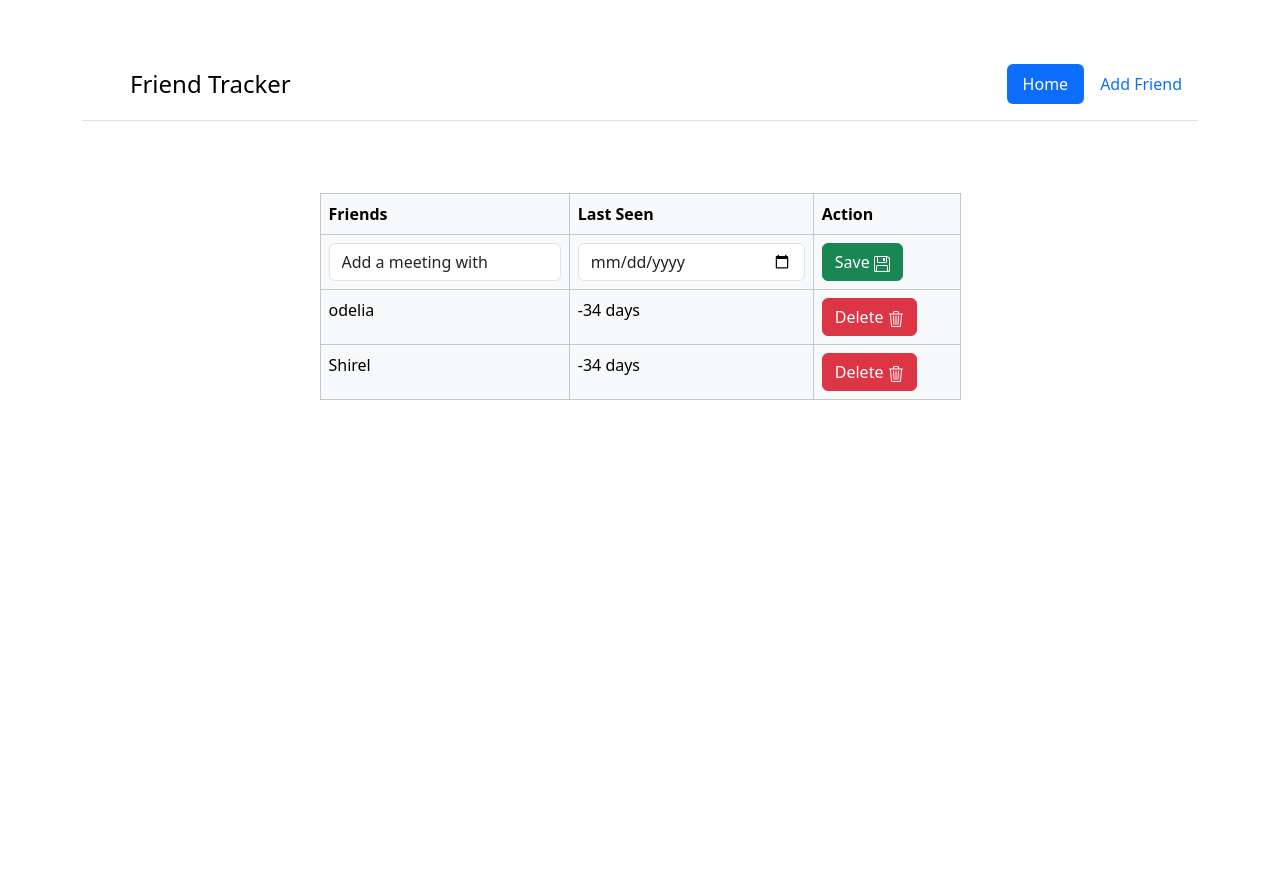
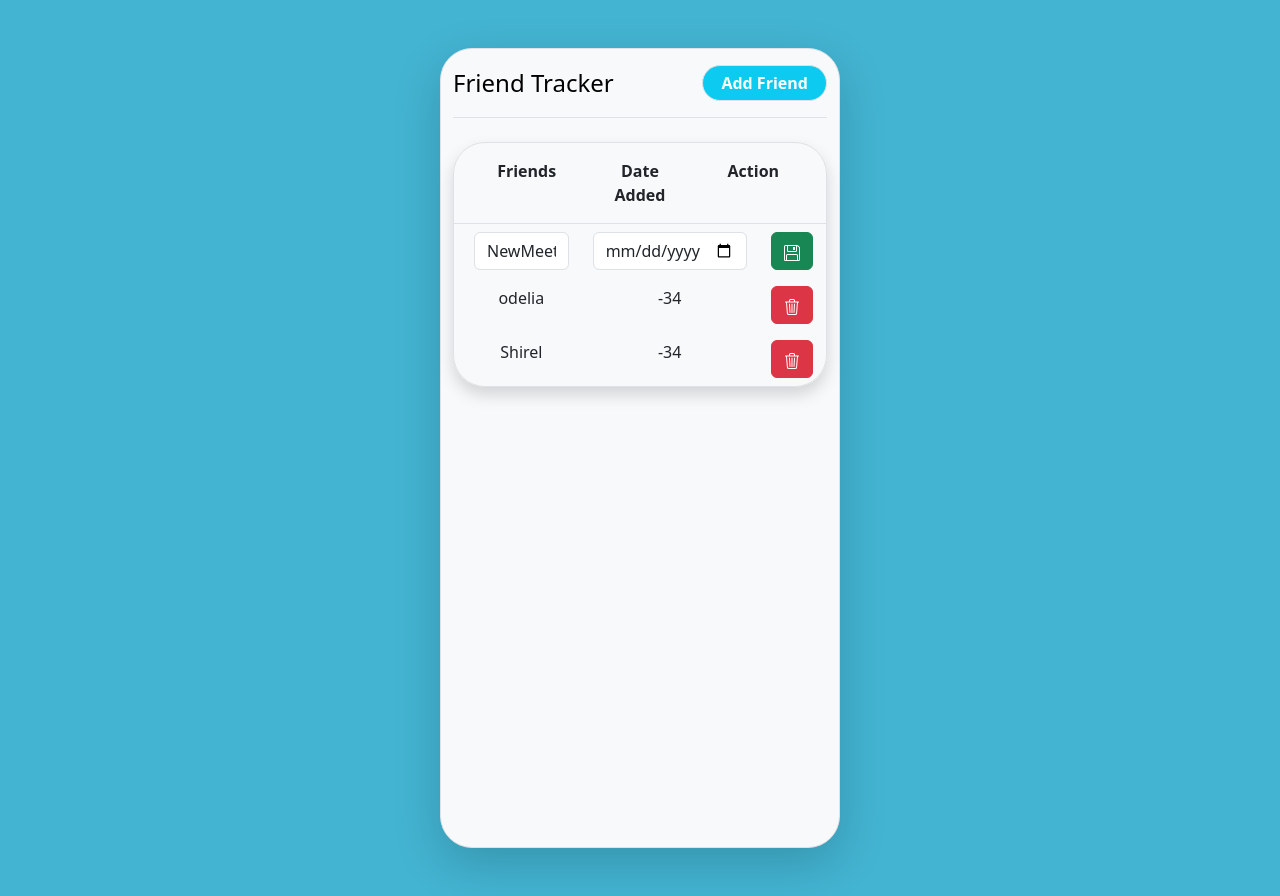
Before and after one commit to AsafDov/See_You_Soon, a Django app: page /Asaf/ in a window 1280 px wide. Before the commit the page ends 400 px from the top, so only its background shows below. Run offline with Django 5.2, Linux system fonts and the light colour scheme; data comes from the database, SQL or seed files in the repository; both versions use the stored data as it was after the commit.

Commit message:
Made everything pretty and working. still need to complete loging page and statistics

```diff
--- a/djangoApp/home/forms.py
+++ b/djangoApp/home/forms.py
@@ -31,13 +31,12 @@ class MeetingForm(forms.ModelForm):
 
 	friend = forms.ModelChoiceField(
 		queryset=Friend.objects.none(),  # Default to an empty queryset
-		empty_label="Add a meeting with",
+		empty_label="NewMeet",
 		widget=forms.Select(attrs={'class': 'form-control'}))  # Optional styling)
 
 
 	date = forms.DateField(label="Create new", widget=forms.DateInput(attrs={
 		"type" : "date",
-		'placeholder': 'When did you meet?',  # Grayed-out text
 		'class': 'form-control'
 	}))
 	def __init__(self, *args, **kwargs):
@@ -52,6 +51,7 @@ class MeetingForm(forms.ModelForm):
 	class Meta:
 		model = Meeting
 		fields = ["friend","date"]
+
 
 class FriendForm(forms.ModelForm):
 	name = forms.CharField(label="Create new friend", max_length=100, widget=forms.TextInput(attrs={
--- a/djangoApp/home/static/css/style.css
+++ b/djangoApp/home/static/css/style.css
@@ -1,4 +1,13 @@
+
+body{
+    background-color: #43b4d2;
+}
 td.username-cell {
     cursor: pointer;
 
 }
+
+div.appLayout{
+    width: 400px;
+    height: 800px;
+}
--- a/djangoApp/home/templates/base.html
+++ b/djangoApp/home/templates/base.html
@@ -5,91 +5,33 @@
         <meta charset="UTF-8">
         <meta name="viewport" content="width=device-width, initial-scale=1.0">
         <title>Friend Tracker</title>
-        <script src="{%static "/js/script.js"%}" defer></script>
         <link href="https://cdn.jsdelivr.net/npm/bootstrap@5.3.3/dist/css/bootstrap.min.css" rel="stylesheet" integrity="sha384-QWTKZyjpPEjISv5WaRU9OFeRpok6YctnYmDr5pNlyT2bRjXh0JMhjY6hW+ALEwIH" crossorigin="anonymous">
         <link rel="stylesheet" type='text/css' href="{% static 'css/style.css' %}">
+        <script src="{%static "/js/script.js"%}" defer></script>
     </head>
-    <body>
-
-        <div class="container my-5">
-          <header class="d-flex flex-wrap justify-content-center py-3 mb-4 border-bottom">
-              <a href="/" class="d-flex align-items-center mb-3 mb-md-0 me-md-auto link-body-emphasis text-decoration-none">
-                <svg class="bi me-2" width="40" height="32"><use xlink:href="#bootstrap"></use></svg>
+    <body  >
+      <div class="container-fluid my-5 border appLayout rounded-5 shadow-lg bg-light" >
+        <header class="d-flex flex-wrap justify-content-left py-3 border-bottom">
+          <div class="col-8">
+            <a href="/" class="d-flex align-items-center mb-md-0 me-md-auto link-body-emphasis text-decoration-none">
               <span class="fs-4">Friend Tracker</span>
             </a>
-
-              <ul class="nav nav-pills">
+          </div>
+          <div class="col-4 border rounded-5 bg-info d-flex align-items-center justify-content-center   fw-bold">
               {%  if title == "Home" %}
-                  <li class="nav-item"><a href="#" class="nav-link">Add User</a></li>
+                <a href="#" class="text-white text-decoration-none">Add User</a>
+              {% elif title == "addFriend" %}
+                <a href="{% url "userHome" username=user.username %}" class="text-white text-decoration-none">Back</a>
               {% else %}
-                  <li class="nav-item"><a href="{% url "userHome" username=user.username %}" class="nav-link active" aria-current="page">Home</a></li>
-                  <li class="nav-item"><a href="{% url "addFriend" username=user.username %}" class="nav-link">Add Friend</a></li>
+                <a href="{% url "addFriend" username=user.username %}" class="text-white text-decoration-none">Add Friend</a>
               {% endif %}
               {% comment %} <li class="nav-item"><a href="#" class="nav-link">Pricing</a></li>
               <li class="nav-item"><a href="#" class="nav-link">FAQs</a></li>
               <li class="nav-item"><a href="#" class="nav-link">About</a></li> {% endcomment %}
-              </ul>
+          </div>
         </header>
-            <div class="row justify-content-center">
-                {% comment %} <div class="col-3">
-                    <div class="d-flex flex-column flex-shrink-0 p-3 text-bg-dark" style="width: 280px;">
-                        <a href="/" class="d-flex align-items-center mb-3 mb-md-0 me-md-auto text-white text-decoration-none">
-                          <svg class="bi pe-none me-2" width="40" height="32"><use xlink:href="#bootstrap"></use></svg>
-                          {%  if user %}
-                            <span class="fs-4">{{user}}</span>
-                          {% elif users %}
-                            <span class="fs-4">Welcome!</span>
-                          {% endif %}
-                        </a>
-                        <hr>
-                        <ul class="nav nav-pills flex-column mb-auto">
-                          <li class="nav-item">
-                            <a href="{%url 'userHome' username=user.username%}" class="nav-link active" aria-current="page">
-                              <svg class="bi pe-none me-2" width="16" height="16"><use xlink:href="#home"></use></svg>
-                              Home
-                            </a>
-                          </li>
-                          <li>
-                              <svg class="bi pe-none me-2" width="16" height="16"><use xlink:href="#speedometer2"></use></svg>
-                              Friends
-                            </a>
-                          </li>
-                          <li>
-                            <a href="#" class="nav-link text-white">
-                              <svg class="bi pe-none me-2" width="16" height="16"><use xlink:href="#table"></use></svg>
-                              Orders
-                            </a>
-                          </li>
-                          <li>
-                            <a href="#" class="nav-link text-white">
-                              <svg class="bi pe-none me-2" width="16" height="16"><use xlink:href="#grid"></use></svg>
-                              Products
-                            </a>
-                          </li>
-                          <li>
-                            <a href="#" class="nav-link text-white">
-                              <svg class="bi pe-none me-2" width="16" height="16"><use xlink:href="#people-circle"></use></svg>
-                              Customers
-                            </a>
-                          </li>
-                        </ul>
-                        <hr>
-                        <div class="dropdown">
-                          <a href="#" class="d-flex align-items-center text-white text-decoration-none dropdown-toggle" data-bs-toggle="dropdown" aria-expanded="false">
-                            <img src="https://github.com/mdo.png" alt="" width="32" height="32" class="rounded-circle me-2">
-                            <strong>mdo</strong>
-                          </a>
-                          <ul class="dropdown-menu dropdown-menu-dark text-small shadow">
-                            <li><a class="dropdown-item" href="#">New project...</a></li>
-                            <li><a class="dropdown-item" href="#">Settings</a></li>
-                            <li><a class="dropdown-item" href="#">Profile</a></li>
-                            <li><hr class="dropdown-divider"></li>
-                            <li><a class="dropdown-item" href="#">Sign out</a></li>
-                          </ul>
-                        </div>
-                      </div>
-                </div> {% endcomment %}
-                <div class="col-7 my-5 justify-content-center">
+        <div class="row ">
+          <div class="col my-4 justify-content-center" align="center">
               {%block content%}
               {%endblock%}
           </div>
--- a/djangoApp/home/templates/userPage.html
+++ b/djangoApp/home/templates/userPage.html
@@ -1,44 +1,39 @@
 {% extends "base.html" %}
 {%block content%}
-
 <form method="post" action="{% url "userHome" username=user.username %}">
     {% csrf_token %}
-<table class="table table-bordered table-light">
-    <tr>
-        <th>Friends</th><th>Last Seen</th><th>Action</th>
-    </tr>
-    <tr>
-        <td>
-            {{form.friend}}
-        </td>
-        <td>
-            {{form.date}}
-        </td>
-        <td>
-            <button name="saveMeeting" class="btn btn-success">Save <svg xmlns="http://www.w3.org/2000/svg" width="16" height="16" fill="currentColor" class="bi bi-floppy" viewBox="0 0 16 16">
+
+<div class="container border rounded-5 shadow">
+    <div class="row fw-bold p-3">
+        <div class="col">Friends</div>
+        <div class="col">Date Added</div>
+        <div class="col">Action</div>
+    </div>
+    <div class="row border-top"></div>
+    <div class="row p-2">
+        <div class="col-4 ">{{form.friend}}</div>
+        <div class="col-6 ">{{form.date}}</div>
+        <div class="col-2 ">
+            <button name="saveMeeting" class="btn btn-success"><svg xmlns="http://www.w3.org/2000/svg" width="16" height="16" fill="currentColor" class="bi bi-floppy" viewBox="0 0 16 16">
                 <path d="M11 2H9v3h2z"/>
                 <path d="M1.5 0h11.586a1.5 1.5 0 0 1 1.06.44l1.415 1.414A1.5 1.5 0 0 1 16 2.914V14.5a1.5 1.5 0 0 1-1.5 1.5h-13A1.5 1.5 0 0 1 0 14.5v-13A1.5 1.5 0 0 1 1.5 0M1 1.5v13a.5.5 0 0 0 .5.5H2v-4.5A1.5 1.5 0 0 1 3.5 9h9a1.5 1.5 0 0 1 1.5 1.5V15h.5a.5.5 0 0 0 .5-.5V2.914a.5.5 0 0 0-.146-.353l-1.415-1.415A.5.5 0 0 0 13.086 1H13v4.5A1.5 1.5 0 0 1 11.5 7h-7A1.5 1.5 0 0 1 3 5.5V1H1.5a.5.5 0 0 0-.5.5m3 4a.5.5 0 0 0 .5.5h7a.5.5 0 0 0 .5-.5V1H4zM3 15h10v-4.5a.5.5 0 0 0-.5-.5h-9a.5.5 0 0 0-.5.5z"/>
-              </svg></button>
-        </td>
-    </tr>
+            </svg></button>
+        </div>
+    </div>
     {% for meeting in lastMeeting%}
-    <tr>
-        <td>
-            {{meeting.friend.name}}
-        </td>
-        <td>
-            {{meeting.daysElapsed}} days
-        </td>
-        <td>
-            {% comment %} <button name="editUser" value={{user.username}} >Edit</button> {% endcomment %}
-            <button formnovalidate name="deleteMeeting" value="{{meeting.id}}" class="btn btn-danger">Delete
+    <div class="row p-2">
+        <div class="col-4">{{meeting.friend.name}}</div>
+        <div class="col-6">{{meeting.daysElapsed}}</div>
+        <div class="col-2">
+            <button formnovalidate name="deleteMeeting" value="{{meeting.id}}" class="btn btn-danger">
                 <svg xmlns="http://www.w3.org/2000/svg" width="16" height="16" fill="currentColor" class="bi bi-trash3" viewBox="0 0 16 16">
-                <path d="M6.5 1h3a.5.5 0 0 1 .5.5v1H6v-1a.5.5 0 0 1 .5-.5M11 2.5v-1A1.5 1.5 0 0 0 9.5 0h-3A1.5 1.5 0 0 0 5 1.5v1H1.5a.5.5 0 0 0 0 1h.538l.853 10.66A2 2 0 0 0 4.885 16h6.23a2 2 0 0 0 1.994-1.84l.853-10.66h.538a.5.5 0 0 0 0-1zm1.958 1-.846 10.58a1 1 0 0 1-.997.92h-6.23a1 1 0 0 1-.997-.92L3.042 3.5zm-7.487 1a.5.5 0 0 1 .528.47l.5 8.5a.5.5 0 0 1-.998.06L5 5.03a.5.5 0 0 1 .47-.53Zm5.058 0a.5.5 0 0 1 .47.53l-.5 8.5a.5.5 0 1 1-.998-.06l.5-8.5a.5.5 0 0 1 .528-.47M8 4.5a.5.5 0 0 1 .5.5v8.5a.5.5 0 0 1-1 0V5a.5.5 0 0 1 .5-.5"/>
-              </svg></button>
-        </td>
-    </tr>
+                    <path d="M6.5 1h3a.5.5 0 0 1 .5.5v1H6v-1a.5.5 0 0 1 .5-.5M11 2.5v-1A1.5 1.5 0 0 0 9.5 0h-3A1.5 1.5 0 0 0 5 1.5v1H1.5a.5.5 0 0 0 0 1h.538l.853 10.66A2 2 0 0 0 4.885 16h6.23a2 2 0 0 0 1.994-1.84l.853-10.66h.538a.5.5 0 0 0 0-1zm1.958 1-.846 10.58a1 1 0 0 1-.997.92h-6.23a1 1 0 0 1-.997-.92L3.042 3.5zm-7.487 1a.5.5 0 0 1 .528.47l.5 8.5a.5.5 0 0 1-.998.06L5 5.03a.5.5 0 0 1 .47-.53Zm5.058 0a.5.5 0 0 1 .47.53l-.5 8.5a.5.5 0 1 1-.998-.06l.5-8.5a.5.5 0 0 1 .528-.47M8 4.5a.5.5 0 0 1 .5.5v8.5a.5.5 0 0 1-1 0V5a.5.5 0 0 1 .5-.5"/>
+                </svg>
+            </button>
+        </div>
+    </div>
     {% endfor%}
-</table>
+
 </form>
-
+</div>
 {%endblock%}
--- a/djangoApp/home/views.py
+++ b/djangoApp/home/views.py
@@ -131,5 +131,6 @@ def addFriendPage(request, username):
     context["friends"] = friends
     context["user"] = user
     context["form"] = form
+    context["title"]="addFriend"
 
     return render(request, "addFriend.html",context=context)
```
Also changed, not shown: djangoApp/home/templates/addFriend.html (+24 -14 lines), djangoApp/home/templates/index.html (+4 -4 lines), djangoApp/home/templates/userFriends.html (+19 -28 lines), djangoApp/db.sqlite3. Lines whose indentation alone changed are shown as unchanged.
